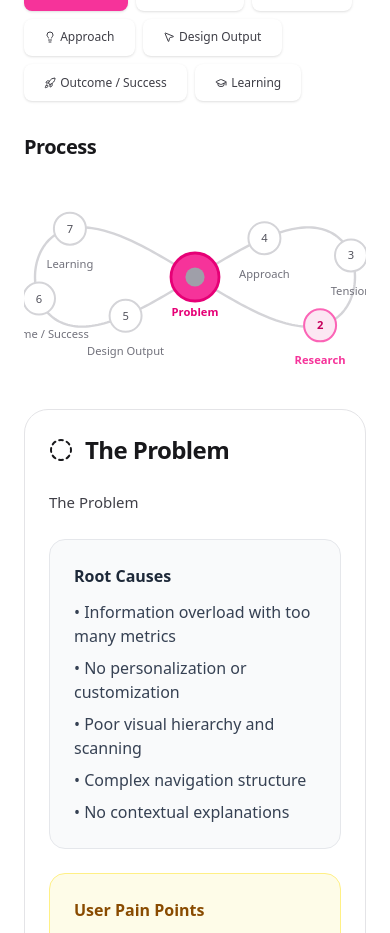
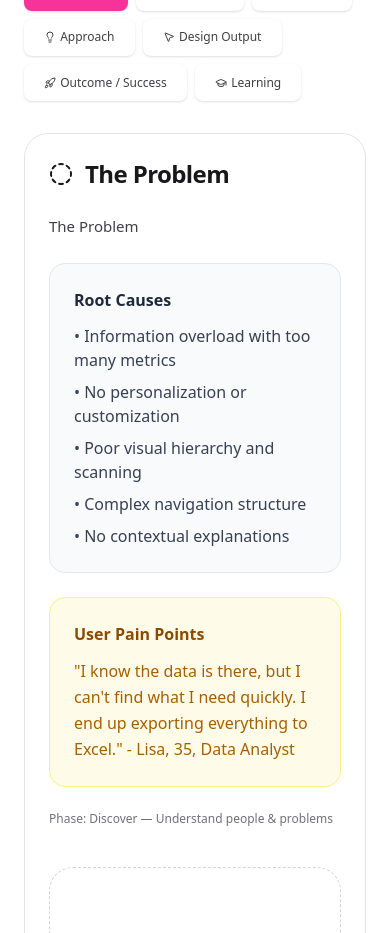
Before and after one commit to dreampink/ux-portfolio, a React (Vite) app: page /case/insights in a window 390 px wide. Shown: the part 1165-2098 px from the top of the page. Built offline with nearby package versions, Linux system fonts and the light colour scheme.

Commit message:
corrected errors

```diff
--- a/src/components/Navigation.tsx
+++ b/src/components/Navigation.tsx
@@ -12,14 +12,6 @@ const Navigation = () => {
     { name: 'About', href: '/about' },
   ]
 
-  // Smooth scroll to section
-  const scrollToSection = (sectionId: string) => {
-    const element = document.getElementById(sectionId)
-    if (element) {
-      element.scrollIntoView({ behavior: 'smooth' })
-    }
-    setMobileMenuOpen(false)
-  }
 
   // Handle hash navigation when component mounts
   useEffect(() => {
--- a/src/components/ProcessDiagram.tsx
+++ b/src/components/ProcessDiagram.tsx
@@ -157,14 +157,8 @@ export default function ProcessDiagram({ active, onStageChange, caseStudyData, p
           </section>
         </div>
 
-        {/* Mobile: Compact process diagram + content */}
+        {/* Mobile: Content only (no process diagram) */}
         <div className="lg:hidden">
-          {/* Mobile Process Diagram */}
-          <div className="mb-8">
-            <h2 className="text-xl font-semibold tracking-tight text-zinc-900 mb-4">Process</h2>
-            <MobileProcessDiagram active={active} setActive={handleStageChange} />
-          </div>
-
           {/* Mobile Content */}
           <StagePanels active={active} caseStudyData={caseStudyData} />
         </div>
@@ -173,125 +167,6 @@ export default function ProcessDiagram({ active, onStageChange, caseStudyData, p
   );
 }
 
-function MobileProcessDiagram({ active, setActive }: { active: StageKey; setActive: (k: StageKey) => void }) {
-  const width = 300;
-  const height = 250;
-  const cx = width / 2;
-  const cy = height / 2;
-  const a = 200;
-
-  const activePhase: PhaseKey = STAGE_PHASE[active];
-
-  const samples = 260;
-  const points = useMemo(() => {
-    const arr: Array<{ x: number; y: number }> = [];
-    for (let i = 0; i <= samples; i++) {
-      const t = (i / samples) * Math.PI * 2;
-      const x = cx + a * Math.sin(t);
-      const y = cy + (a * 0.62) * Math.sin(t) * Math.cos(t);
-      arr.push({ x, y });
-    }
-    return arr;
-  }, [a, cx, cy]);
-
-  const d = useMemo(
-    () => points.map((p, i) => `${i === 0 ? "M" : "L"} ${p.x.toFixed(2)} ${p.y.toFixed(2)}`).join(" "),
-    [points]
-  );
-
-  const nodes = useMemo(
-    () =>
-      STAGES.map((s, i) => {
-        const t = (i / STAGES.length) * Math.PI * 2;
-        const x = cx + a * Math.sin(t);
-        const y = cy + (a * 0.62) * Math.sin(t) * Math.cos(t);
-        return { key: s.key, label: s.label, x, y, index: i } as const;
-      }),
-    [a, cx, cy]
-  );
-
-  const pathLength = 1200;
-
-  return (
-    <div className="w-full mx-auto relative">
-      <svg viewBox={`0 0 ${width} ${height}`} className="w-full h-[200px] sm:h-[225px] md:h-[250px]">
-        <motion.path
-          d={d}
-          className="fill-none stroke-zinc-300"
-          strokeWidth={3}
-          strokeDasharray={pathLength}
-          initial={{ strokeDashoffset: pathLength, opacity: 0.75 }}
-          animate={{ strokeDashoffset: 0, opacity: 1 }}
-          transition={{ duration: 1.1, ease: "easeOut" }}
-        />
-
-        {nodes.map((n) => {
-          const s = STAGES[n.index];
-          const isActive = n.key === active;
-          const isSamePhase = STAGE_PHASE[n.key] === activePhase;
-          return (
-            <g key={n.key} onClick={() => setActive(n.key)} className="cursor-pointer" aria-label={s.label}>
-              <motion.circle
-                cx={n.x}
-                cy={n.y}
-                r={isActive ? 30 : 20}
-                className={
-                  isActive
-                    ? "fill-pink-500 stroke-pink-600"
-                    : isSamePhase
-                    ? "fill-pink-100 stroke-pink-400"
-                    : "fill-white stroke-zinc-300"
-                }
-                strokeWidth={isActive ? 3.5 : 2.5}
-                initial={{ opacity: 0, scale: 0.9 }}
-                animate={{ opacity: 1, scale: 1 }}
-                transition={{ duration: 0.22, delay: 0.05 * n.index }}
-                whileHover={{ scale: 1.1 }}
-                whileTap={{ scale: 0.9 }}
-              />
-              <text
-                x={n.x}
-                y={n.y + 5}
-                fontSize="14"
-                textAnchor="middle"
-                className={`pointer-events-none ${
-                  isActive
-                    ? "fill-white font-bold"
-                    : isSamePhase
-                    ? "fill-pink-700 font-semibold"
-                    : "fill-zinc-600"
-                }`}
-              >
-                {n.index + 1}
-              </text>
-              <foreignObject x={n.x - 200} y={n.y + 35} width={400} height={50}>
-                <div className={`text-center text-[14px] leading-tight ${
-                  isActive
-                    ? "text-pink-600 font-bold"
-                    : isSamePhase
-                    ? "text-pink-500 font-semibold"
-                    : "text-zinc-500"
-                }`}>
-                  {s.label}
-                </div>
-              </foreignObject>
-            </g>
-          );
-        })}
-
-        <motion.circle
-          cx={cx}
-          cy={cy}
-          r={12}
-          className="fill-zinc-400"
-          initial={{ opacity: 0, scale: 0.8 }}
-          animate={{ opacity: 1, scale: 1 }}
-          transition={{ duration: 0.4, delay: 0.8 }}
-        />
-      </svg>
-    </div>
-  );
-}
 
 function MobileProcessNav({ active, setActive }: { active: StageKey; setActive: (k: StageKey) => void }) {
   return (
--- a/src/data/projects/insights.tsx
+++ b/src/data/projects/insights.tsx
@@ -1,4 +1,3 @@
-import React from 'react';
 
 export const insightsProject = {
   slug: 'insights',
--- a/src/data/projects/mobile.tsx
+++ b/src/data/projects/mobile.tsx
@@ -1,4 +1,3 @@
-import React from 'react';
 
 export const mobileProject = {
   slug: 'mobile',
--- a/src/data/projects/onboarding.tsx
+++ b/src/data/projects/onboarding.tsx
@@ -1,4 +1,3 @@
-import React from 'react';
 
 export const onboardingProject = {
   slug: 'onboarding',
--- a/src/data/projects/payments.tsx
+++ b/src/data/projects/payments.tsx
@@ -1,4 +1,3 @@
-import React from 'react';
 
 export const paymentsProject = {
   slug: 'payments',
--- a/src/routes/About.tsx
+++ b/src/routes/About.tsx
@@ -1,5 +1,4 @@
 import { useEffect } from 'react';
-import { Link } from 'react-router-dom';
 import DesignThinkingDiagram from '../components/DesignThinkingDiagram';
 import Navigation from '../components/Navigation';
 import Footer from '../components/Footer';
--- a/src/routes/App.tsx
+++ b/src/routes/App.tsx
@@ -10,11 +10,6 @@ export default function App() {
     { slug: 'mobile', title: 'Mobile IA Refresh' },
   ]
 
-  const navItems = [
-    { name: 'Home', href: '#home' },
-    { name: 'Projects', href: '#projects' },
-    { name: 'About', href: '/about' },
-  ]
 
   // Smooth scroll to section
   const scrollToSection = (sectionId: string) => {
@@ -279,15 +274,16 @@ export default function App() {
           </div>
         </section>
 
-        {/* Contact Section - Figma Style */}
+        {/* Contact Section - Chrome Interface with Figma */}
         <section id="contact" className="mb-16">
           <div className="max-w-6xl mx-auto">
-            {/* Figma Browser Window */}
+            {/* Chrome Browser Window */}
             <div className="bg-white rounded-2xl shadow-2xl border border-slate-200 overflow-hidden">
-              {/* Figma Header */}
-              <div className="bg-slate-50 border-b border-slate-200 px-6 py-4">
+              {/* Chrome Header */}
+              <div className="bg-gradient-to-r from-pink-50 via-pink-100 to-pink-200">
+                <div className="px-6 py-4">
                   <div className="flex items-center justify-between">
-                  {/* Left side - macOS Controls and Figma Logo */}
+                    {/* Left side - macOS Controls and Figma Tab */}
                     <div className="flex items-center space-x-4">
                       {/* macOS Controls */}
                       <div className="flex items-center space-x-2">
@@ -296,20 +292,20 @@ export default function App() {
                         <div className="w-3 h-3 bg-green-400 rounded-full"></div>
                       </div>
 
-                    {/* Figma Logo and Title */}
-                    <div className="flex items-center space-x-3">
-                      <div className="w-6 h-6 bg-white rounded flex items-center justify-center border border-slate-200">
+                      {/* Figma Tab */}
+                      <div className="bg-white rounded-t-lg px-4 py-2 border border-slate-200 border-b-0 flex items-center space-x-2">
+                        <div className="w-4 h-4 bg-white rounded flex items-center justify-center">
                           <img
                             src="https://cdn.jsdelivr.net/gh/simple-icons/simple-icons@develop/icons/figma.svg"
                             alt="Figma"
-                          className="w-4 h-4"
+                            className="w-3 h-3"
                           />
                         </div>
                         <span className="text-slate-600 font-medium text-sm">Figma</span>
                       </div>
                     </div>
 
-                  {/* Right side - User Profile */}
+                    {/* Right side - Chrome-style menu */}
                     <div className="flex items-center space-x-2">
                       <div className="w-6 h-6 bg-gradient-to-br from-pink-500 to-rose-500 rounded-full flex items-center justify-center">
                         <span className="text-white text-xs font-bold">E</span>
@@ -318,9 +314,10 @@ export default function App() {
                     </div>
                   </div>
                 </div>
+              </div>
 
-              {/* Figma Canvas */}
-              <div className="bg-slate-50 p-8">
+              {/* Figma Canvas - Connected to tab */}
+              <div className="bg-slate-50 p-8 -mt-px">
                 <div className="text-center mb-8">
                   <h2 className="text-3xl md:text-4xl font-bold text-slate-900 mb-4">Let's Work Together</h2>
                   <p className="text-slate-600 text-lg">Ready to create something amazing? I'd love to hear about your project.</p>
```
Lines whose indentation alone changed are shown as unchanged.
